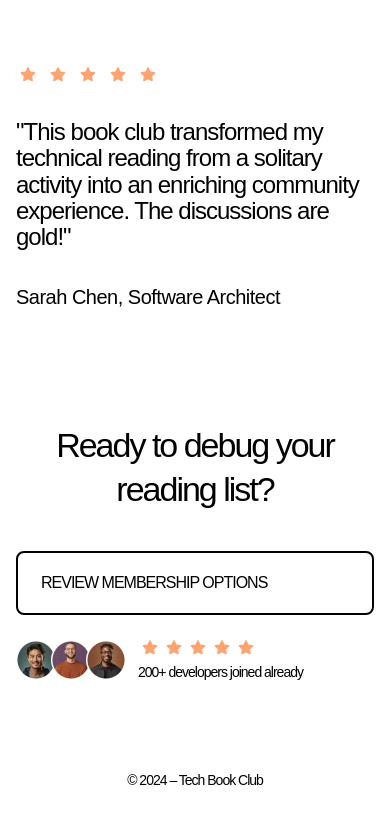
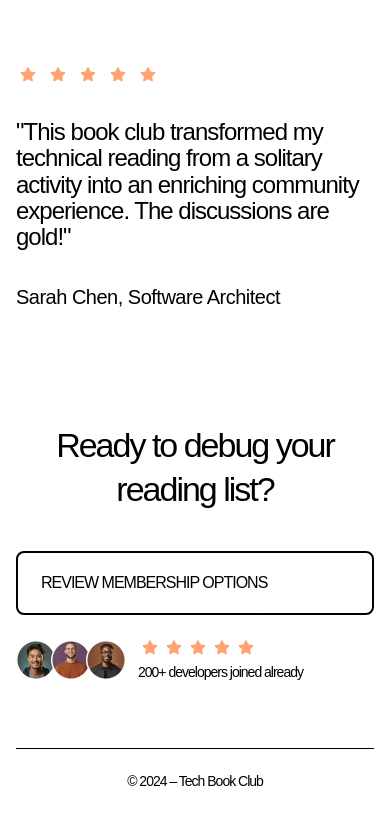
Before and after one commit to Kiru100/fm-tech-book-club-landing-page, a Next.js app: page / in a window 390 px wide. Shown: the part 4699-5524 px from the top of the page. Built offline with nearby package versions, Linux system fonts and the light colour scheme; a web font is replaced by a local one.

Commit message:
finalize mobile footer

```diff
--- a/app/components/Footer/index.tsx
+++ b/app/components/Footer/index.tsx
@@ -7,14 +7,14 @@ import logo_linkedin from '@/app/assets/images/logo-linkedin.svg';
 
 function Footer() {
     return (
-        <div className="mt-16 bg-tbc-neutral-900 rounded-t-2xl pt-12 px-4">
+        <div className="mt-16 bg-tbc-neutral-900 bg-square-background-dark rounded-t-2xl pt-12 px-4  ">
             <div>
                 <h2 className="text-tbc-neutral-100 font-martian-mono-semibold leading-[130%] -tracking-[2px] text-[2.125rem] text-center">Ready to debug your reading list?</h2>
             </div>
             <div className="mt-10">
                 <ReviewMemberShipOptions mode="dark" />
             </div>
-            <div className="flex flex-col mt-16 py-6 px-8 items-center gap-y-4">
+            <div className="flex flex-col mt-16 py-6 px-8 items-center gap-y-4 border-t border-tbc-neutral-700">
                 <p className="text-tbc-neutral-100 font-martian-mono-normal leading-[120%] -tracking-[1px] text-sm">© 2024 – Tech Book Club</p>
                 <div className="flex flex-row gap-x-6 mt-">
                     <Link href="/"><Image src={logo_bluesky} alt="Rating Image Avatars" height={22} width={22} /></Link>
--- a/tailwind.config.ts
+++ b/tailwind.config.ts
@@ -41,6 +41,7 @@ export default {
       backgroundImage: {
         "text-gradient": "var(--text-gradient)",
         "square-background" : "url('../public/images/pattern-light-bg.svg')",
+        "square-background-dark" : "url('../public/images/pattern-dark-bg.svg')",
         "pattern_circle": "url('../public/images/pattern-circle.png')",
         "glow_circle": "url('../public/svg/pattern-glow.svg')",
       }
```
Also changed, not shown: public/images/pattern-dark-bg.svg (renamed from app/assets/images/pattern-dark-bg.svg).
